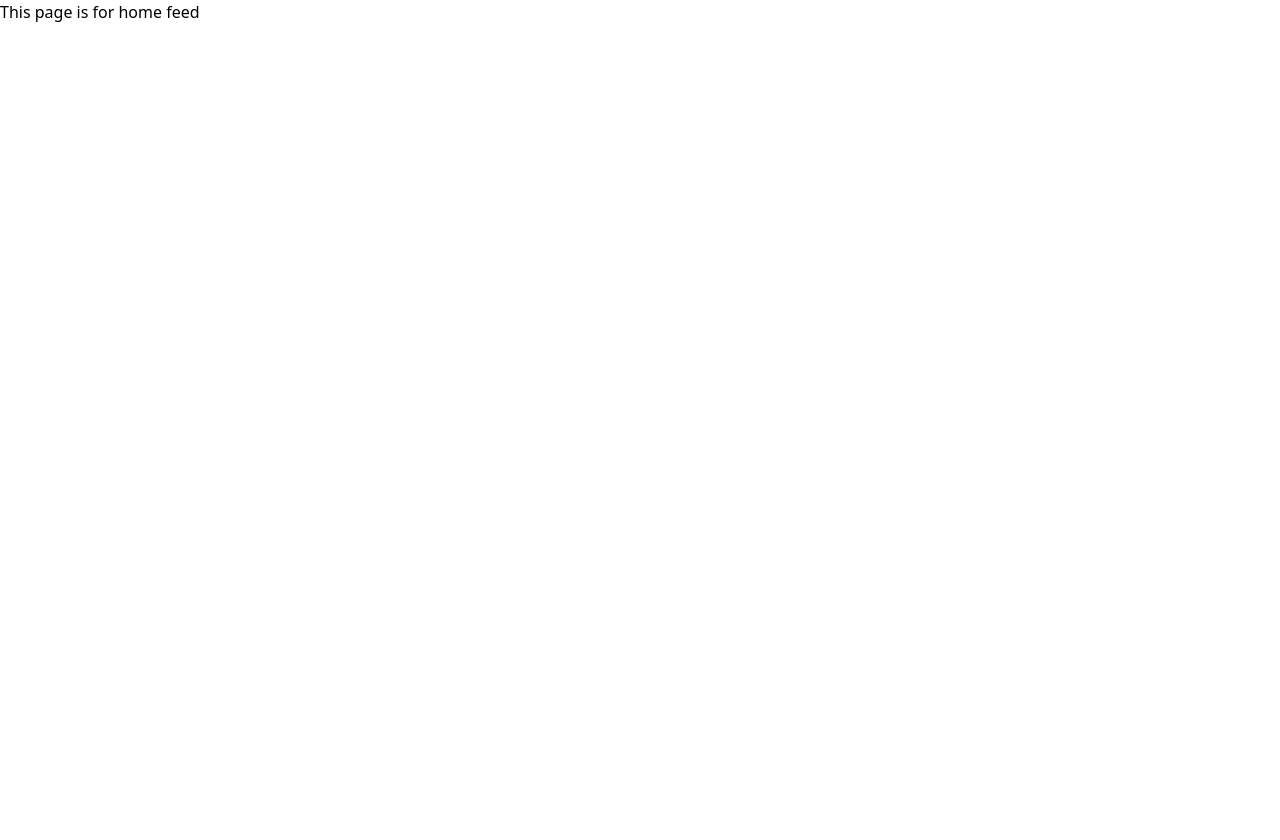
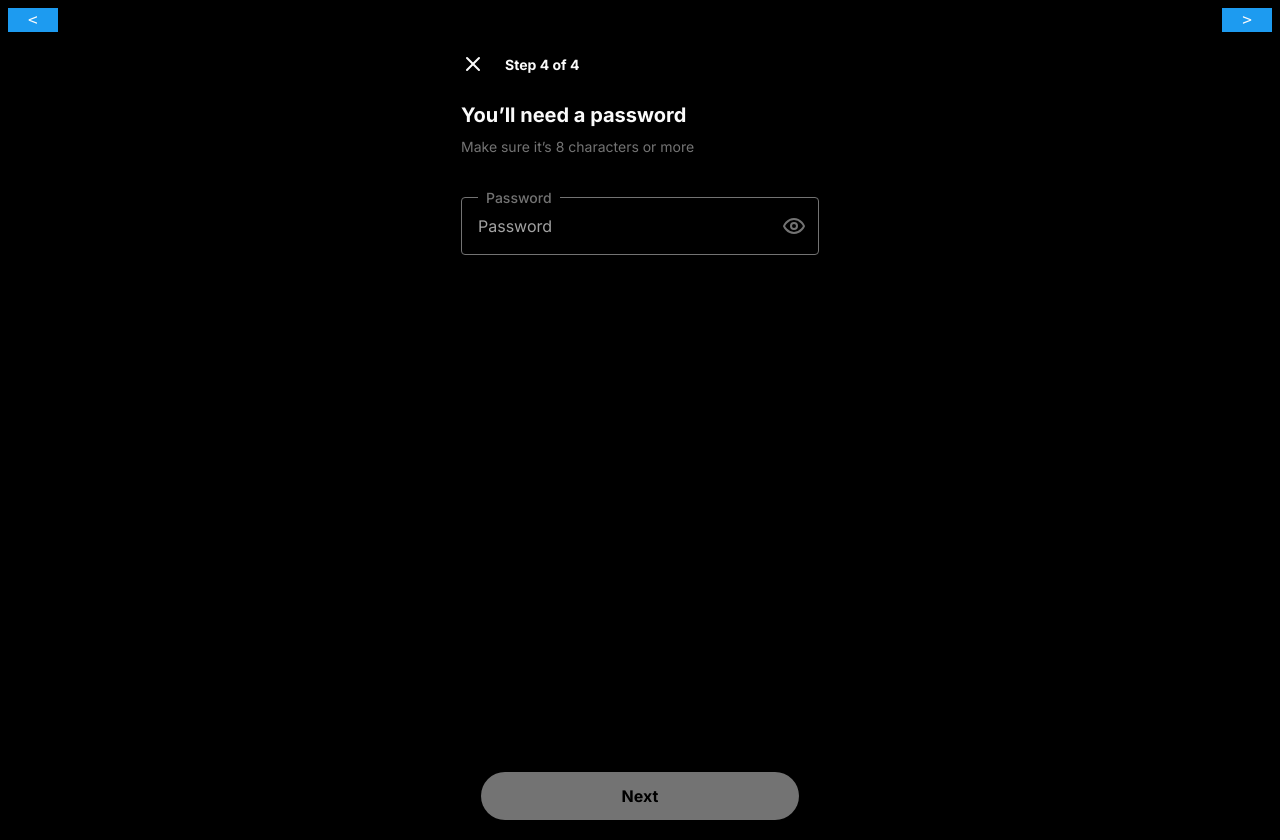
Before and after one commit to 100x-Engineers/layouts-assignment-highnitin, a plain HTML site: page src/home-feed/index.html in a window 1280 px wide. Before the commit the page ends 800 px from the top, so only its background shows below. Drawn offline with Linux system fonts and the light colour scheme.

Commit message:
Updated home feed page

```diff
--- a/src/home-feed/index.html
+++ b/src/home-feed/index.html
@@ -1,15 +1,82 @@
 <!DOCTYPE html>
 <html lang="en">
+
 <head>
     <meta charset="UTF-8">
     <meta name="viewport" content="width=device-width, initial-scale=1.0">
     <link rel="preconnect" href="https://fonts.googleapis.com">
-<link rel="preconnect" href="https://fonts.gstatic.com" crossorigin>
-<link href="https://fonts.googleapis.com/css2?family=Inter:wght@300;400;500;600;700&family=Roboto:ital,wght@0,100;0,300;0,400;0,500;0,700;0,900;1,100;1,300;1,400;1,500;1,700;1,900&display=swap" rel="stylesheet">
+    <link rel="preconnect" href="https://fonts.gstatic.com" crossorigin>
+    <link
+        href="https://fonts.googleapis.com/css2?family=Inter:wght@300;400;500;600;700&family=Roboto:ital,wght@0,100;0,300;0,400;0,500;0,700;0,900;1,100;1,300;1,400;1,500;1,700;1,900&display=swap"
+        rel="stylesheet">
     <link href="../../dist/output.css" rel="stylesheet">
-    <title>✨ Home Feed - 100X ✨</title>
+    <title>Home Feed 🚀 100X Blogging App</title>
 </head>
-<body>
-    <h1>This page is for home feed</h1>
+
+<body class="text-neutral-50 bg-black font-inter">
+    <nav id="navigationButton" class="mx-2 my-2 flex justify-between items-center">
+        <a href="../login/create-account-step-5.html">
+        <pre class="bg-twitter-blue-default px-5"><</pre>
+        </a>
+
+        <a href="../compose-tweet/index.html">
+        <pre class="bg-twitter-blue-default px-5">></pre>
+        </a>
+</nav>
+    <main class="flex justify-center">
+        <section id="step3"
+            class="flex w-24-rem h-screen pt-0 px-4 pb-5 flex-col items-start gap-3 shrink-0 rounded-2xl">
+
+            <!-- This is 1st Section in Step 4 - Login Form (current page) -->
+            <section id="stepCount" class="flex py-3 px-0 items-center gap-5 self-stretch">
+                <a href="../login/create-account-step-4.html">
+                    <img src="../../public/images/cancel.svg" alt="" class="w-6">
+                </a>
+                <span class="text-sm font-bold text-neutral-50">Step 4 of 4</span>
+            </section>
+
+            <!-- This is 2nd Section in Step 4 - Login Form (current page) -->
+            <section class="flex flex-col items-start gap-3 self-stretch">
+                <section class="flex flex-col items-start gap-10 self-stretch">
+                            <!-- First Part with Heading -->
+                            <section class="flex flex-col items-start gap-2 self-stretch">
+                                <h2 class="font-inter text-xl font-bold text-neutral-50">You’ll need a password</h2>
+                                <h2 class="font-inter text-sm font-normal text-neutral-500">Make sure it’s 8 characters or more</h2>
+                            </section>
+
+                            <!-- Second Part with Input Box -->
+                    <section class="flex flex-col items-end gap-3 self-stretch">
+                        <section
+                                class="flex py-3 px-3 items-center gap-0.6rem self-stretch border border-neutral-500 rounded relative group focus-within:border-twitter-blue-default">
+                                <!-- section for input box -->
+                                <section id="insideIconTextName" class="flex flex-row justify-between items-center w-full">
+                                    <input type="password" placeholder="Password"
+                                        class="bg-black focus-within:outline-none text-twitter-neutral-50 text-base w-full placeholder:text-neutral-400 m-1">
+                                    <img src="../../public/images/visible-t.svg" alt=""
+                                        class="focus-within:text-twitter-blue-default">
+                                </section>
+                                <!-- section for text above input box -->
+                                <section id="insideLegendTextName" class="flex py-0 px-1 justify-center items-center gap-0.6-rem absolute -top-0.6-rem left-3">
+                                    <legend
+                                        class="flex px-2 justify-center items-center gap-3 bg-black text-sm font-medium text-neutral-500 group-focus-within:text-twitter-blue-default">
+                                        Password
+                                    </legend>
+                                </section>
+                            </section>
+                       </section>
+                </section>
+            </section>
+
+         <!-- This is 3rd Section in Step 4 - Login Form (current page) -->
+            <section id="stepButton" class="flex mt-auto pt-20 px-5 pb-0 flex-col justify-end items-center gap-5 self-stretch">
+                <a href="../login/create-account-step-5.html"
+                    class="flex py-3 px-6 justify-center items-center gap-0.6rem bg-twitter-neutral-500 backdrop-blur-xl shadow-twitter-button-shadow rounded-twitter-rounded w-full">
+                    <span class="text-base font-inter font-bold text-black">Next
+                    </span>
+                </a>
+            </section>
+        </section>
+    </main>
 </body>
+
 </html>
```
